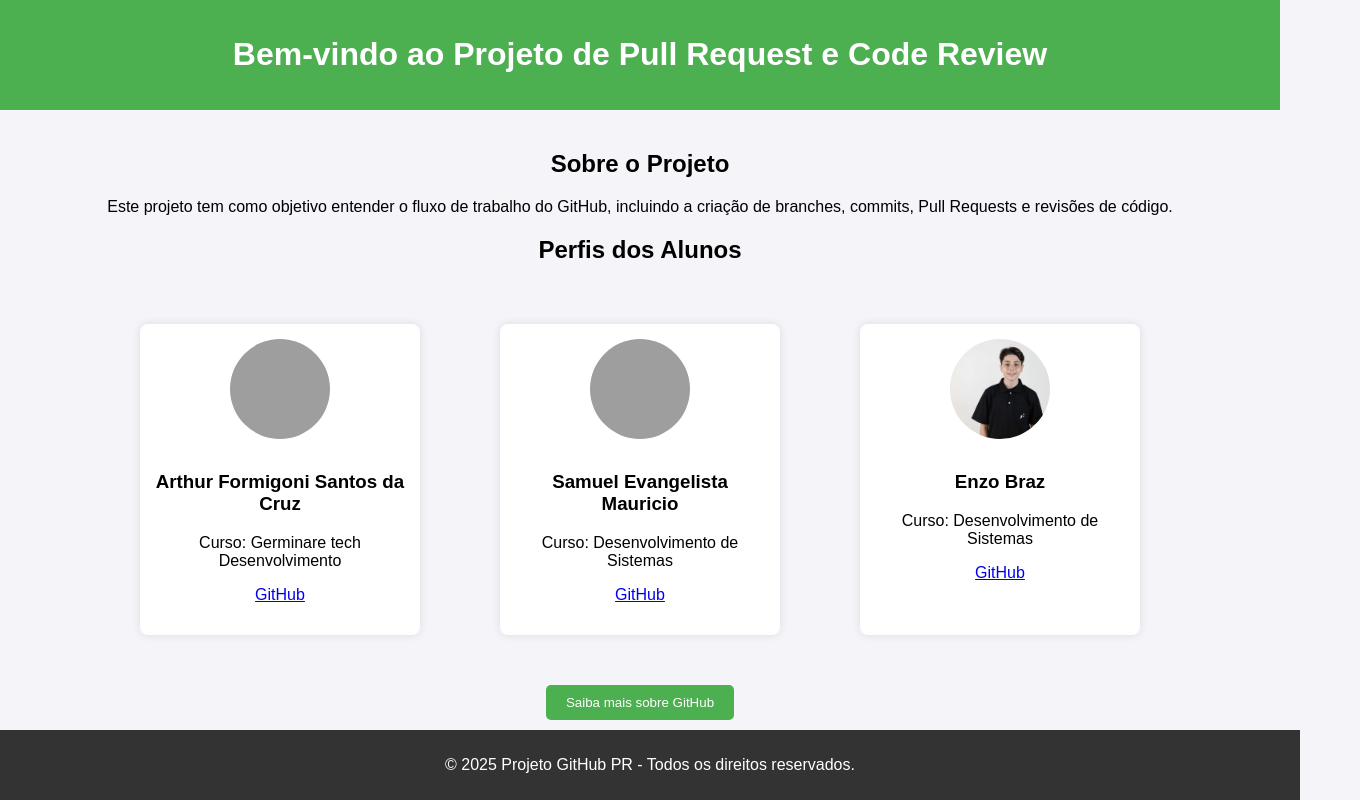
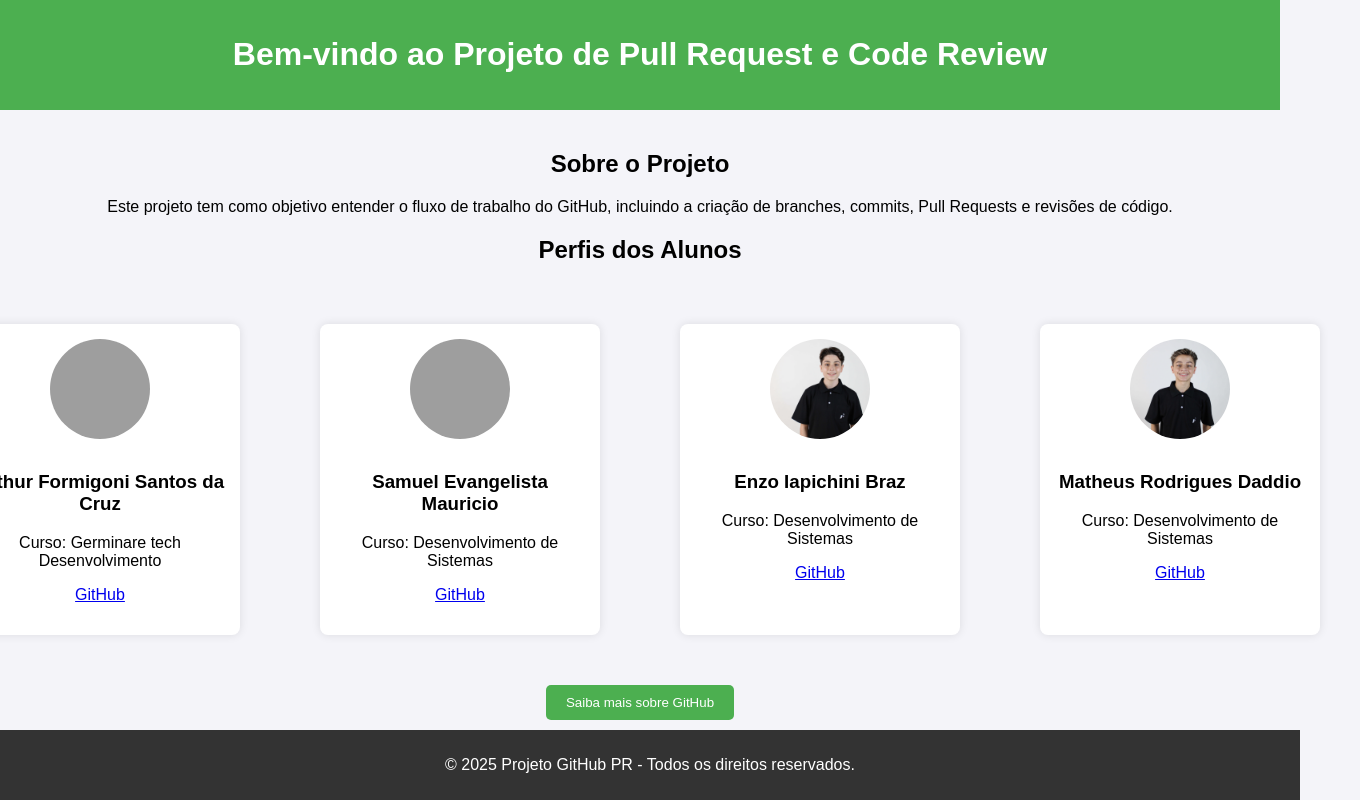
Before and after one commit to EnzoBraz00/handson_3, a plain HTML site: page index.html in a window 1280 px wide. Shown: the whole page, 1360 px wide, since content can reach past the window. Drawn offline with Linux system fonts and the light colour scheme; grey boxes are pictures that could not be loaded.

Commit message:
Adicionando o Matheus Daddio e arrumando o nome do Enzo

```diff
--- a/index.html
+++ b/index.html
@@ -107,11 +107,19 @@
         <div class="perfil-container">
           <div class="perfil">
                 <img class="foto" src="2024_1E_TECH_Enzo_Iapichichi_Braz.JPG-50p.jpg" alt="ENZO FOTO">
-                <h3>Enzo Braz</h3>
+                <h3>Enzo Iapichini Braz</h3>
                 <p>Curso: Desenvolvimento de Sistemas</p>
                 <p><a href="https://github.com/EnzoBraz00" target="_blank">GitHub</a></p>
             </div>
         </div>
+        <div class="perfil-container">
+            <div class="perfil">
+                  <img class="foto" src="2024_1E_TECH_Matheus_Rodrigues_D'addio.JPG-50p.jpg" alt="MATHEUS FOTO">
+                  <h3>Matheus Rodrigues Daddio</h3>
+                  <p>Curso: Desenvolvimento de Sistemas</p>
+                  <p><a href="https://github.com/matheusdaddio" target="_blank">GitHub</a></p>
+              </div>
+          </div>
         </div>
     </section>
 
```
Also changed, not shown: 2024_1E_TECH_Matheus_Rodrigues_D'addio.JPG-50p.jpg (added).
